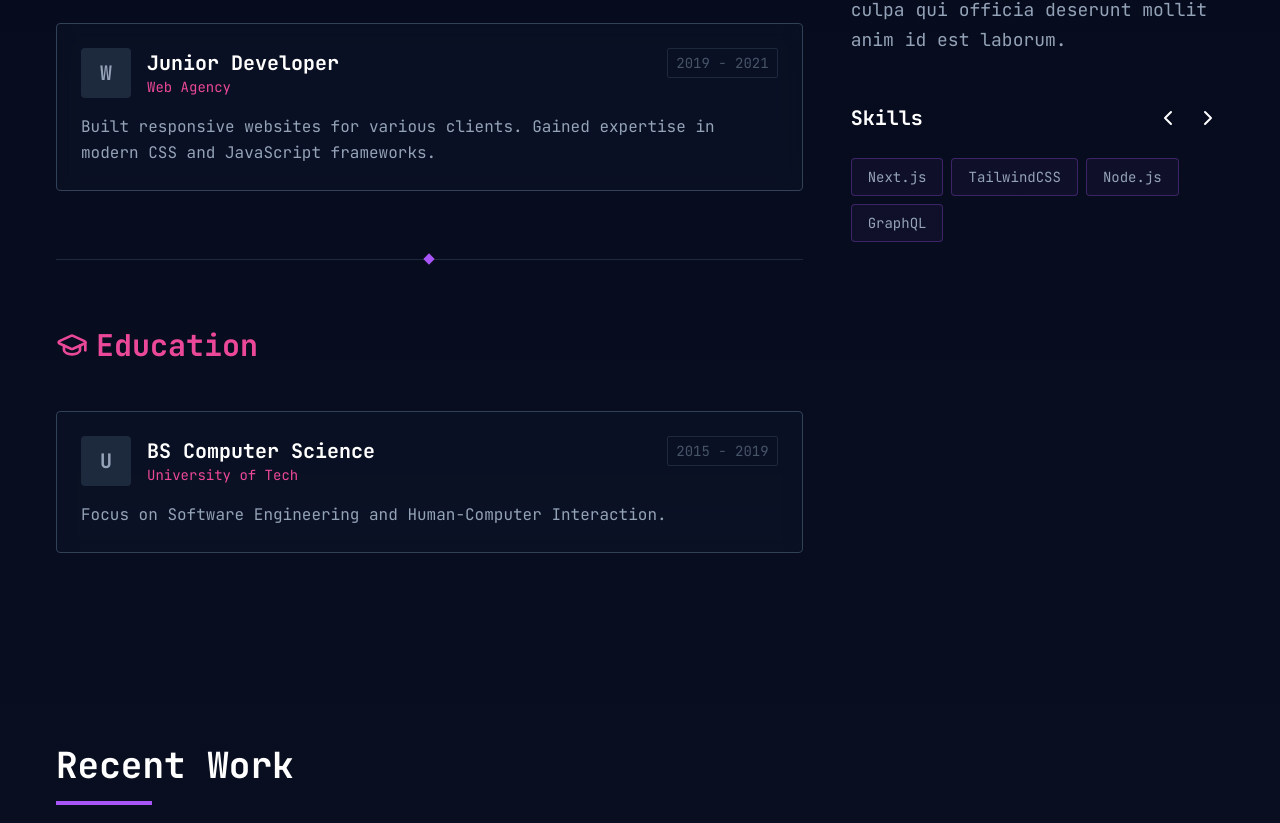
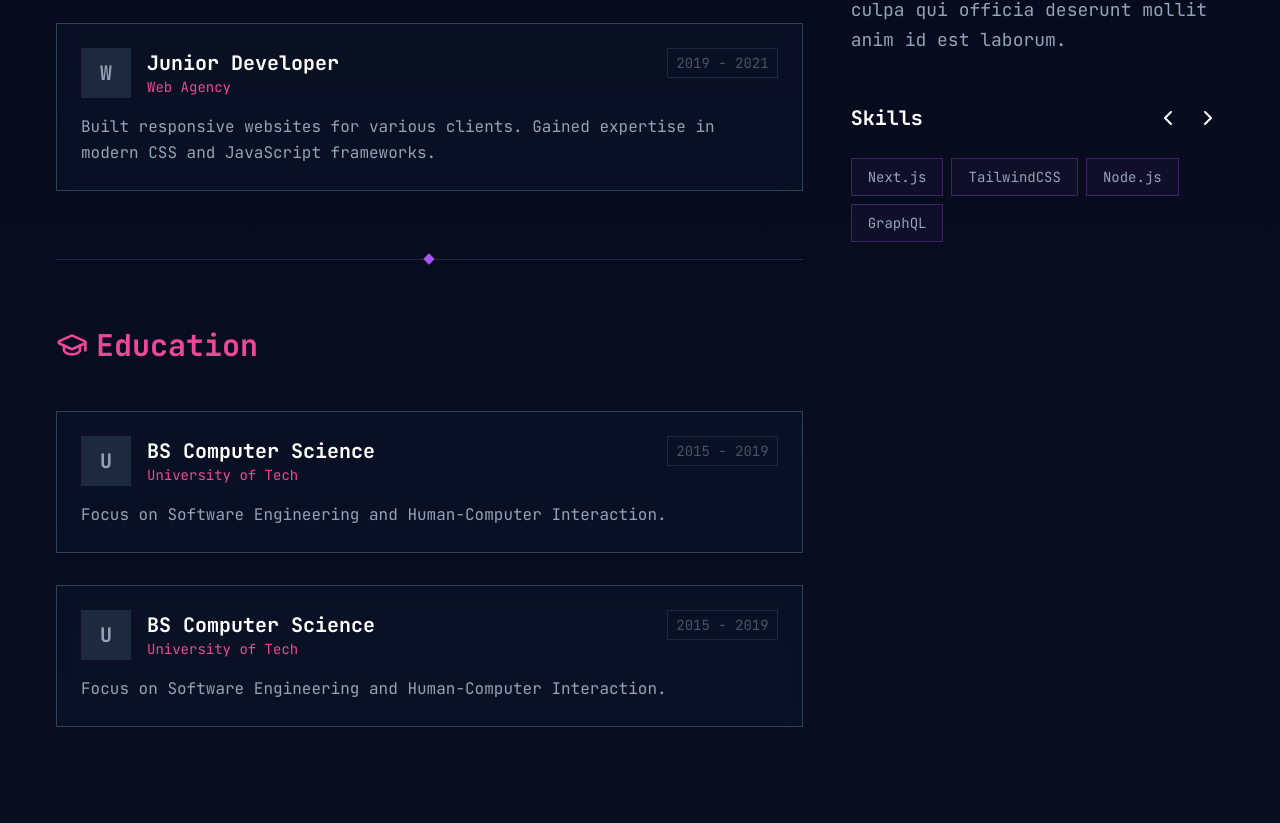
Before and after one commit to AlexeyDronov/portfolio, a Next.js app: page / in a window 1280 px wide. Shown: the part 1437-2260 px from the top of the page. Built offline with nearby package versions, Linux system fonts and the light colour scheme.

Commit message:
global styling fixes

```diff
--- a/app/blog/[slug]/page.tsx
+++ b/app/blog/[slug]/page.tsx
@@ -30,7 +30,7 @@ export default async function BlogPostPage(props: BlogPostPageProps) {
                 <header className="mb-12 pb-12 border-b border-slate-800">
                     <div className="flex flex-wrap gap-2 mb-6">
                         {blog.tags.map(tag => (
-                            <span key={tag} className="text-xs text-primary border border-primary/30 px-2 py-1 rounded-[4px] bg-primary/5 uppercase tracking-wide">
+                            <span key={tag} className="text-xs text-primary border border-primary/30 px-2 py-1 rounded-[var(--border-radius-sm)] bg-primary/5 uppercase tracking-wide">
                                 {tag}
                             </span>
                         ))}
--- a/app/blog/page.tsx
+++ b/app/blog/page.tsx
@@ -17,7 +17,7 @@ export default function BlogPage() {
             <div className="flex flex-col gap-8">
                 {blogs.map((blog) => (
                     <Link key={blog.slug} href={`/blog/${blog.slug}`} className="group">
-                        <article className="flex flex-col md:flex-row md:items-baseline justify-between gap-2 md:gap-8 p-4 -mx-4 rounded-[4px] transition-colors hover:bg-slate-900/50 hover:shadow-[0_0_20px_rgba(168,85,247,0.05)]">
+                        <article className="flex flex-col md:flex-row md:items-baseline justify-between gap-2 md:gap-8 p-4 -mx-4 rounded-[var(--border-radius-sm)] transition-colors hover:bg-slate-900/50 hover:shadow-[0_0_20px_rgba(168,85,247,0.05)]">
                             <div className="flex-1">
                                 <h2 className="text-2xl font-bold text-white mb-2 group-hover:text-primary transition-colors">
                                     {blog.title}
@@ -30,7 +30,7 @@ export default function BlogPage() {
                                 <span className="font-mono text-sm text-text-dim group-hover:text-text-secondary transition-colors block">
                                     {blog.date}
                                 </span>
-                                <span className="font-mono text-xs text-primary mt-1 inline-block border border-primary/20 px-2 py-0.5 rounded-[2px] bg-primary/5">
+                                <span className="font-mono text-xs text-primary mt-1 inline-block border border-primary/20 px-2 py-0.5 rounded-[var(--border-radius-sm)] bg-primary/5">
                                     {blog.topic}
                                 </span>
                             </div>
--- a/app/components/About.tsx
+++ b/app/components/About.tsx
@@ -31,6 +31,13 @@ const EXPERIENCES = [
 const EDUCATION = [
     {
         id: 1,
+        title: "BS Computer Science",
+        company: "University of Tech",
+        date: "2015 - 2019",
+        description: "Focus on Software Engineering and Human-Computer Interaction."
+    },
+    {
+        id: 2,
         title: "BS Computer Science",
         company: "University of Tech",
         date: "2015 - 2019",
@@ -86,12 +93,12 @@ export default function About() {
                     {EXPERIENCES.map((exp) => (
                         <div
                             key={exp.id}
-                            className="border border-slate-700 rounded-[4px] p-6 hover:border-primary/50 hover:shadow-[0_0_20px_rgba(168,85,247,0.1)] transition-all duration-300 bg-slate-900/40 backdrop-blur-sm"
+                            className="border border-slate-700 rounded-[var(--border-radius-sm)] p-6 hover:border-primary/50 hover:shadow-[0_0_20px_rgba(168,85,247,0.1)] transition-all duration-300 bg-slate-900/40 backdrop-blur-sm"
                         >
                             <div className="flex items-start justify-between mb-2">
                                 <div className="flex items-center gap-4">
                                     {/* Placeholder Logo */}
-                                    <div className="w-[50px] h-[50px] rounded-[4px] bg-slate-800 flex items-center justify-center text-xl font-bold text-text-secondary">
+                                    <div className="w-[50px] h-[50px] rounded-[var(--border-radius-sm)] bg-slate-800 flex items-center justify-center text-xl font-bold text-text-secondary">
                                         {exp.company[0]}
                                     </div>
                                     <div>
@@ -99,7 +106,7 @@ export default function About() {
                                         <h4 className="text-secondary font-mono text-sm">{exp.company}</h4>
                                     </div>
                                 </div>
-                                <span className="text-text-dim font-mono text-sm border border-slate-800 px-2 py-1 rounded-sm">{exp.date}</span>
+                                <span className="text-text-dim font-mono text-sm border border-slate-800 px-2 py-1 rounded-[var(--border-radius-sm)]">{exp.date}</span>
                             </div>
                             <p className="text-text-secondary leading-relaxed mt-4">
                                 {exp.description}
@@ -122,11 +129,11 @@ export default function About() {
                     {EDUCATION.map((edu) => (
                         <div
                             key={edu.id}
-                            className="border border-slate-700 rounded-[4px] p-6 hover:border-secondary/50 hover:shadow-[0_0_20px_rgba(236,72,153,0.1)] transition-all duration-300 bg-slate-900/40 backdrop-blur-sm"
+                            className="border border-slate-700 rounded-[var(--border-radius-sm)] p-6 hover:border-secondary/50 hover:shadow-[0_0_20px_rgba(236,72,153,0.1)] transition-all duration-300 bg-slate-900/40 backdrop-blur-sm"
                         >
                             <div className="flex items-start justify-between mb-2">
                                 <div className="flex items-center gap-4">
-                                    <div className="w-[50px] h-[50px] rounded-[4px] bg-slate-800 flex items-center justify-center text-xl font-bold text-text-secondary">
+                                    <div className="w-[50px] h-[50px] rounded-[var(--border-radius-sm)] bg-slate-800 flex items-center justify-center text-xl font-bold text-text-secondary">
                                         {edu.company[0]}
                                     </div>
                                     <div>
@@ -134,7 +141,7 @@ export default function About() {
                                         <h4 className="text-secondary font-mono text-sm">{edu.company}</h4>
                                     </div>
                                 </div>
-                                <span className="text-text-dim font-mono text-sm border border-slate-800 px-2 py-1 rounded-sm">{edu.date}</span>
+                                <span className="text-text-dim font-mono text-sm border border-slate-800 px-2 py-1 rounded-[var(--border-radius-sm)]">{edu.date}</span>
                             </div>
                             <p className="text-text-secondary leading-relaxed mt-4">
                                 {edu.description}
@@ -179,7 +186,7 @@ export default function About() {
                                         initial={{ opacity: 0, scale: 0.8 }}
                                         animate={{ opacity: 1, scale: 1 }}
                                         exit={{ opacity: 0, scale: 0.8 }}
-                                        className="px-4 py-2 border border-primary/30 rounded-[4px] text-text-secondary font-mono text-sm bg-primary/5 hover:bg-primary/10 transition-colors cursor-default"
+                                        className="px-4 py-2 border border-primary/30 rounded-[var(--border-radius-sm)] text-text-secondary font-mono text-sm bg-primary/5 hover:bg-primary/10 transition-colors cursor-default"
                                     >
                                         {skill}
                                     </motion.span>
--- a/app/components/Contact.tsx
+++ b/app/components/Contact.tsx
@@ -25,7 +25,7 @@ export default function Contact() {
                             href={social.href}
                             target="_blank"
                             rel="noopener noreferrer"
-                            className="text-text-secondary hover:text-primary hover:shadow-[0_0_20px_rgba(168,85,247,0.4)] transition-all duration-300 p-3 rounded-[4px]"
+                            className="text-text-secondary hover:text-primary hover:shadow-[0_0_20px_rgba(168,85,247,0.4)] transition-all duration-300 p-3 rounded-[var(--border-radius-sm)]"
                             aria-label={social.label}
                         >
                             <social.icon size={32} />
--- a/app/components/Navbar.tsx
+++ b/app/components/Navbar.tsx
@@ -41,7 +41,7 @@ export default function Navbar() {
                                 key={item.name}
                                 href={item.href}
                                 className={`
-                  relative flex items-center justify-center p-2 md:p-0 md:px-2 rounded-[4px] transition-all duration-300
+                  relative flex items-center justify-center p-2 md:p-0 md:px-2 rounded-[var(--border-radius-sm)] transition-all duration-300
                   group
                   ${active ? "text-primary" : "text-text-secondary hover:text-text-primary"}
                   hover:shadow-[0_0_20px_rgba(168,85,247,0.2)]
@@ -78,7 +78,7 @@ export default function Navbar() {
                             href={social.href}
                             target="_blank"
                             rel="noopener noreferrer"
-                            className="text-text-secondary hover:text-primary transition-colors hover:shadow-[0_0_20px_rgba(168,85,247,0.2)] p-2 rounded-[4px]"
+                            className="text-text-secondary hover:text-primary transition-colors hover:shadow-[0_0_20px_rgba(168,85,247,0.2)] p-2 rounded-[var(--border-radius-sm)]"
                         >
                             <social.icon size={20} />
                         </a>
--- a/app/components/ProjectCard.tsx
+++ b/app/components/ProjectCard.tsx
@@ -11,7 +11,7 @@ interface ProjectCardProps {
 export default function ProjectCard({ project }: ProjectCardProps) {
     return (
         <Link href={`/projects/${project.slug}`} className="group block">
-            <div className="border border-slate-700 bg-slate-900/40 rounded-[4px] overflow-hidden transition-all duration-300 hover:border-primary/50 hover:shadow-[0_0_20px_rgba(168,85,247,0.2)] flex flex-col h-full">
+            <div className="border border-slate-700 bg-slate-900/40 rounded-[var(--border-radius-sm)] overflow-hidden transition-all duration-300 hover:border-primary/50 hover:shadow-[0_0_20px_rgba(168,85,247,0.2)] flex flex-col h-full">
                 {/* Image Section */}
                 <div className="w-full aspect-video bg-slate-800 relative overflow-hidden">
                     {/* Placeholder for actual image or fallbacks */}
@@ -39,7 +39,7 @@ export default function ProjectCard({ project }: ProjectCardProps) {
 
                     <div className="flex flex-wrap gap-2">
                         {project.skills.map(skill => (
-                            <span key={skill} className="px-2 py-1 text-xs font-mono text-text-secondary border border-primary/30 rounded-[4px] bg-primary/5">
+                            <span key={skill} className="px-2 py-1 text-xs font-mono text-text-secondary border border-primary/30 rounded-[var(--border-radius-sm)] bg-primary/5">
                                 {skill}
                             </span>
                         ))}
--- a/app/components/RecentWork.tsx
+++ b/app/components/RecentWork.tsx
@@ -57,9 +57,9 @@ export default function RecentWork() {
         <section className="w-full max-w-[1200px] mx-auto min-h-screen py-24 px-4 flex flex-col gap-24">
 
             {/* SECTION HEADER */}
-            <div>
-                <h2 className="text-4xl font-bold mb-4 text-white">Recent Work</h2>
-                <div className="w-24 h-1 bg-primary"></div>
+            <div className="inline-flex flex-col gap-2">
+                <h2 className="text-4xl font-bold text-white">Recent Work</h2>
+                <div className="w-full h-[2px] bg-purple-500/50"></div>
             </div>
 
             {/* HIGHLIGHTED PROJECTS */}
@@ -75,7 +75,7 @@ export default function RecentWork() {
                             {/* IMAGE COLUMN */}
                             <div
                                 className={`
-                   w-full h-[200px] lg:h-[300px] rounded-[4px] overflow-hidden border border-slate-700 relative group cursor-pointer
+                   w-full h-[200px] lg:h-[300px] rounded-[var(--border-radius-sm)] overflow-hidden border border-slate-700 relative group cursor-pointer
                    ${isEven ? 'lg:order-2' : 'lg:order-1'}
                 `}
                             >
@@ -131,7 +131,7 @@ export default function RecentWork() {
                         <Link
                             key={blog.id}
                             href={blog.link}
-                            className="group border border-slate-700 bg-slate-900/30 p-6 rounded-[4px] hover:border-primary/50 hover:shadow-[0_0_20px_rgba(168,85,247,0.1)] transition-all duration-300 flex flex-col min-h-[200px] justify-between"
+                            className="group border border-slate-700 bg-slate-900/30 p-6 rounded-[var(--border-radius-sm)] hover:border-primary/50 hover:shadow-[0_0_20px_rgba(168,85,247,0.1)] transition-all duration-300 flex flex-col min-h-[200px] justify-between"
                         >
                             <div>
                                 <h4 className="text-xl font-bold text-white mb-2 group-hover:text-primary transition-colors">
--- a/app/globals.css
+++ b/app/globals.css
@@ -36,3 +36,9 @@ body {
   min-height: 100vh;
   color: var(--color-text-primary);
 }
+
+html,
+body {
+  overscroll-behavior: none;
+  overflow-x: hidden;
+}
```
Also changed, not shown: app/projects/[slug]/page.tsx (+4 -4 lines).
